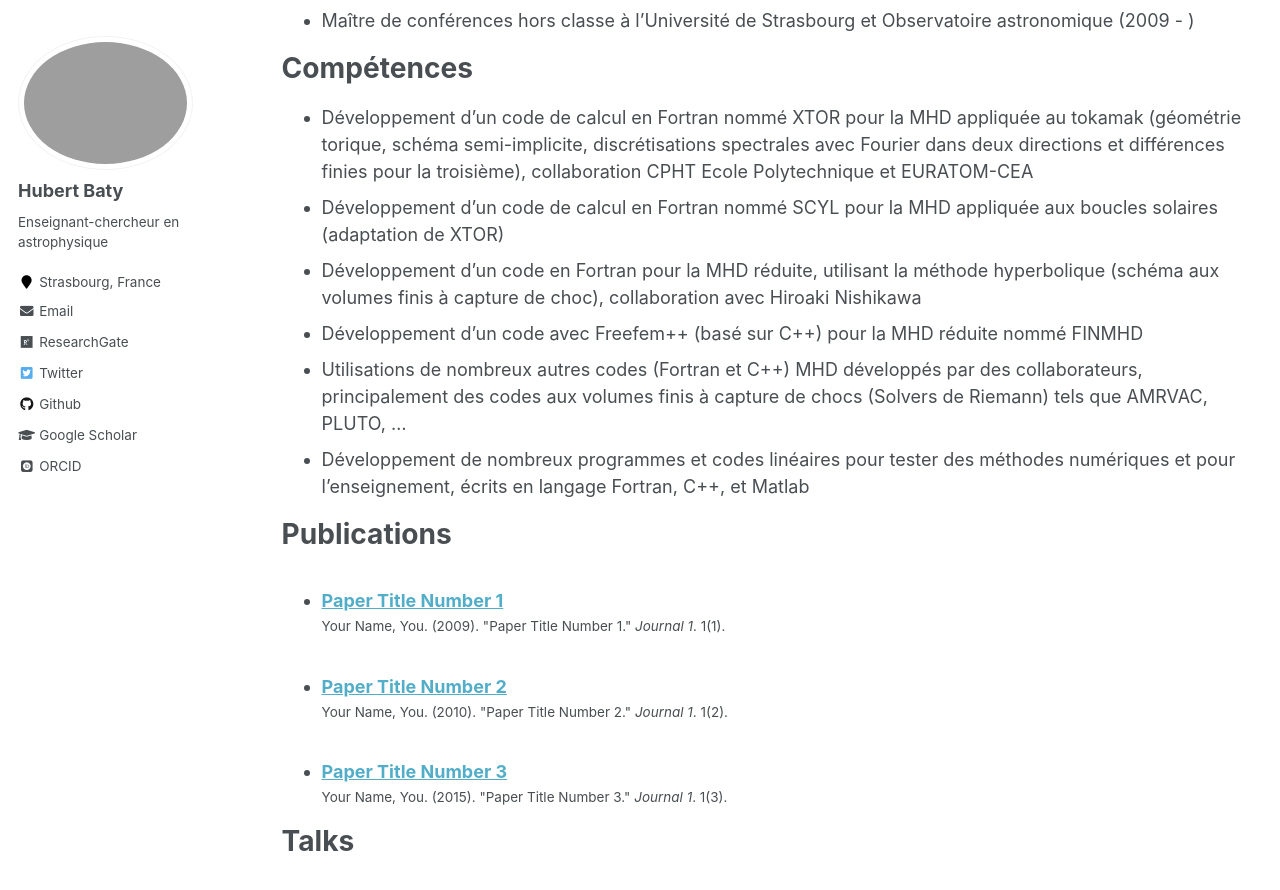
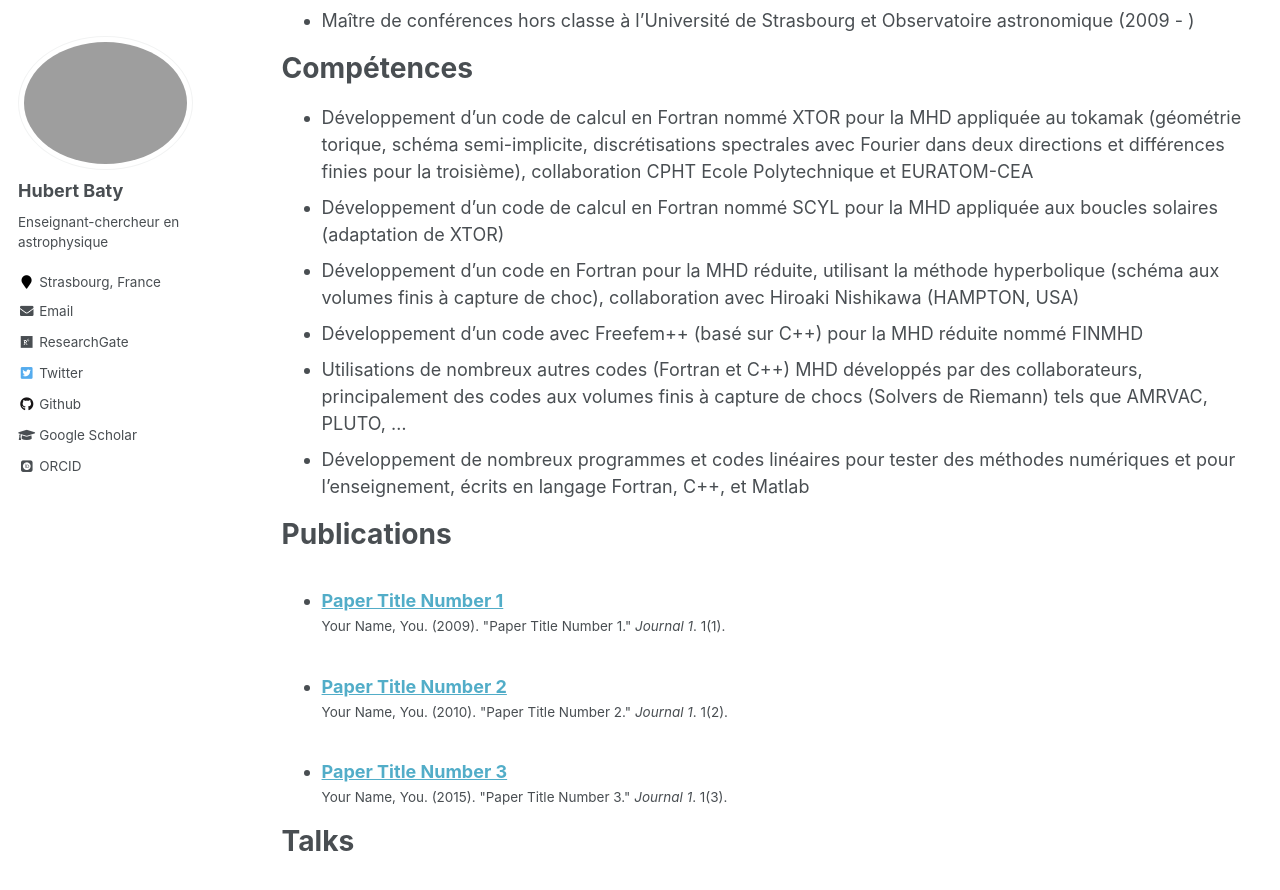
Before and after one commit to hubertbaty/hubertbaty.github.io, a Jekyll site: the page built from _pages/cv.md, in a window 1280 px wide and 900 px high, scrolled down 680 px. Shown: the top 890 px of the window. Built offline with Jekyll 4.4.1, drawn with Linux system fonts in a browser that asks for light colours; some web fonts are replaced; formulas are drawn with MathJax 3.

Commit message:
Update cv.md

```diff
--- a/_pages/cv.md
+++ b/_pages/cv.md
@@ -33,7 +33,7 @@ Compétences
 * Développement d'un code de calcul en Fortran nommé XTOR pour la MHD appliquée au tokamak (géométrie torique, schéma semi-implicite, discrétisations spectrales avec Fourier
 dans deux directions et différences finies pour la troisième), collaboration CPHT Ecole Polytechnique et EURATOM-CEA
 * Développement d'un code de calcul en Fortran nommé SCYL pour la MHD appliquée aux boucles solaires (adaptation de XTOR)
-* Développement d'un code en Fortran pour la MHD réduite, utilisant la méthode hyperbolique (schéma aux volumes finis à capture de choc), collaboration avec Hiroaki Nishikawa
+* Développement d'un code en Fortran pour la MHD réduite, utilisant la méthode hyperbolique (schéma aux volumes finis à capture de choc), collaboration avec Hiroaki Nishikawa (HAMPTON, USA)
 * Développement d'un code avec Freefem++ (basé sur C++) pour la MHD réduite nommé FINMHD
 * Utilisations de nombreux autres codes (Fortran et C++) MHD développés par des collaborateurs, principalement des codes aux volumes finis à capture de chocs (Solvers de Riemann) tels que AMRVAC, PLUTO, ...
 * Développement de nombreux programmes et codes linéaires pour tester des méthodes numériques et pour l'enseignement, écrits en langage Fortran, C++, et Matlab
```
